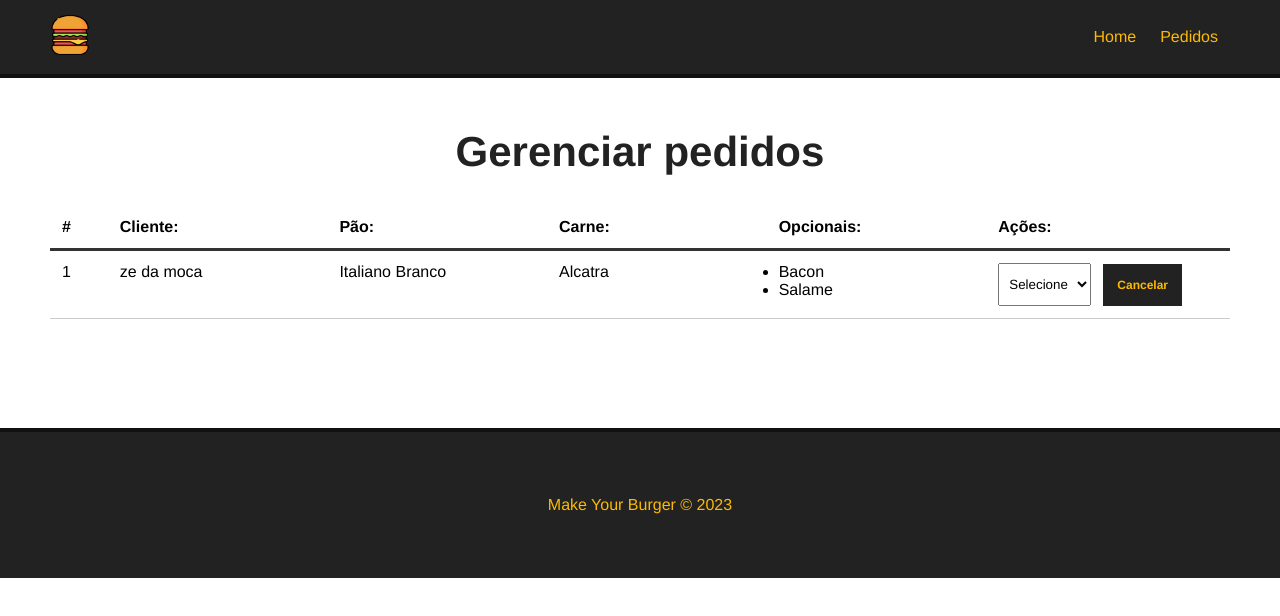
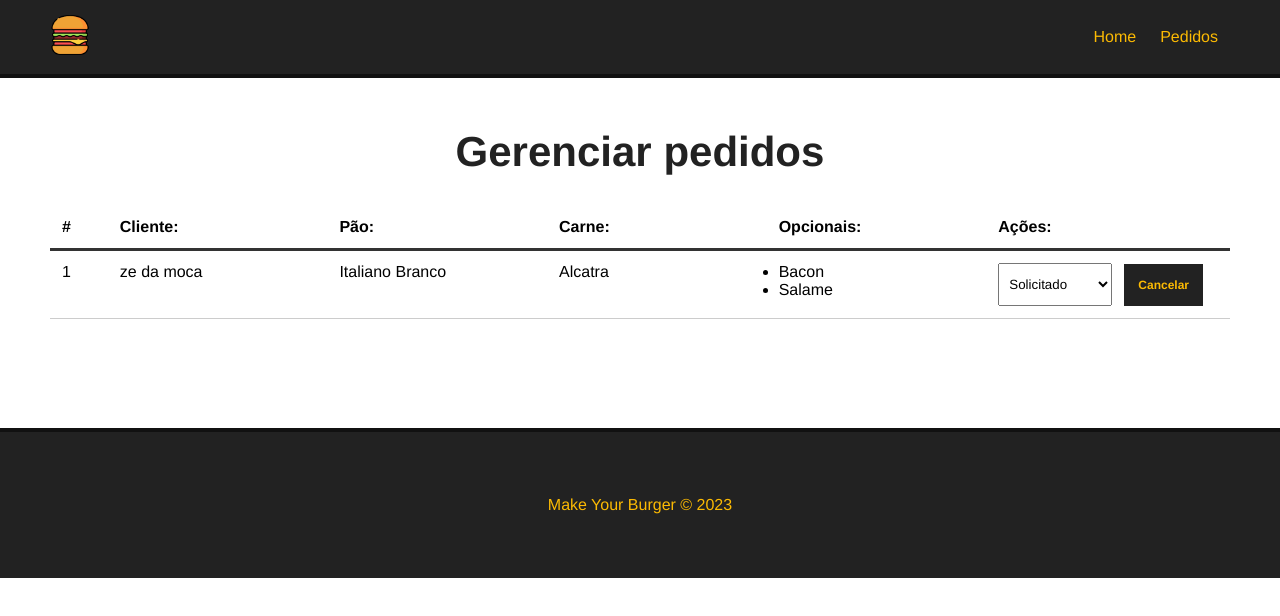
Before and after one commit to tallysdev/vue-studies, a Vue app in the folder myproject-vue/: page /pedidos in a window 1280 px wide. Shown: the top 616 px of the page. Built offline with nearby package versions, Linux system fonts and the light colour scheme; data requests are answered from the project's data file.

Commit message:
:sparkles:feat: Creating method for order status

```diff
--- a/myproject-vue/src/components/MyDashboard.vue
+++ b/myproject-vue/src/components/MyDashboard.vue
@@ -24,6 +24,8 @@
                 <div>
                     <select name="status" class="status">
                         <option value="">Selecione</option>
+                        <option v-for="s in status" :key="s.id" value="s.tipo" :selected="burger.status == s.tipo">{{ s.tipo
+                        }}</option>
                     </select>
                     <button class="delete-btn">Cancelar</button>
                 </div>
@@ -50,7 +52,18 @@
             const data = await req.json();
 
             this.burgers = data;
+
+            this.getStatus();
+        },
+
+        async getStatus() {
+            const req = await fetch("http://localhost:3000/status");
+
+            const data = await req.json();
+
+            this.status = data;
         }
+
     },
     mounted() {
         this.getPedidos();
@@ -65,7 +78,9 @@
 
 }
 
-    #burger-table-heading, #burger-table-rows, .burger-table-row {
+#burger-table-heading,
+#burger-table-rows,
+.burger-table-row {
     display: flex;
     flex-wrap: wrap;
 }
@@ -76,7 +91,8 @@
     border-bottom: 3px solid #333;
 }
 
-    #burger-table-heading div, .burger-table-row div {
+#burger-table-heading div,
+.burger-table-row div {
     width: 19%;
 }
 
@@ -86,7 +102,8 @@
     border-bottom: 1px solid #CCC;
 }
 
-    #burger-table-heading .order-id, .burger-table-row .order-number {
+#burger-table-heading .order-id,
+.burger-table-row .order-number {
     width: 5%;
 }
 
@@ -110,7 +127,4 @@
 .delete-btn:hover {
     background-color: transparent;
     color: #222;
-    }
-
-
-</style>
+}</style>
```
Lines whose indentation alone changed are shown as unchanged.
